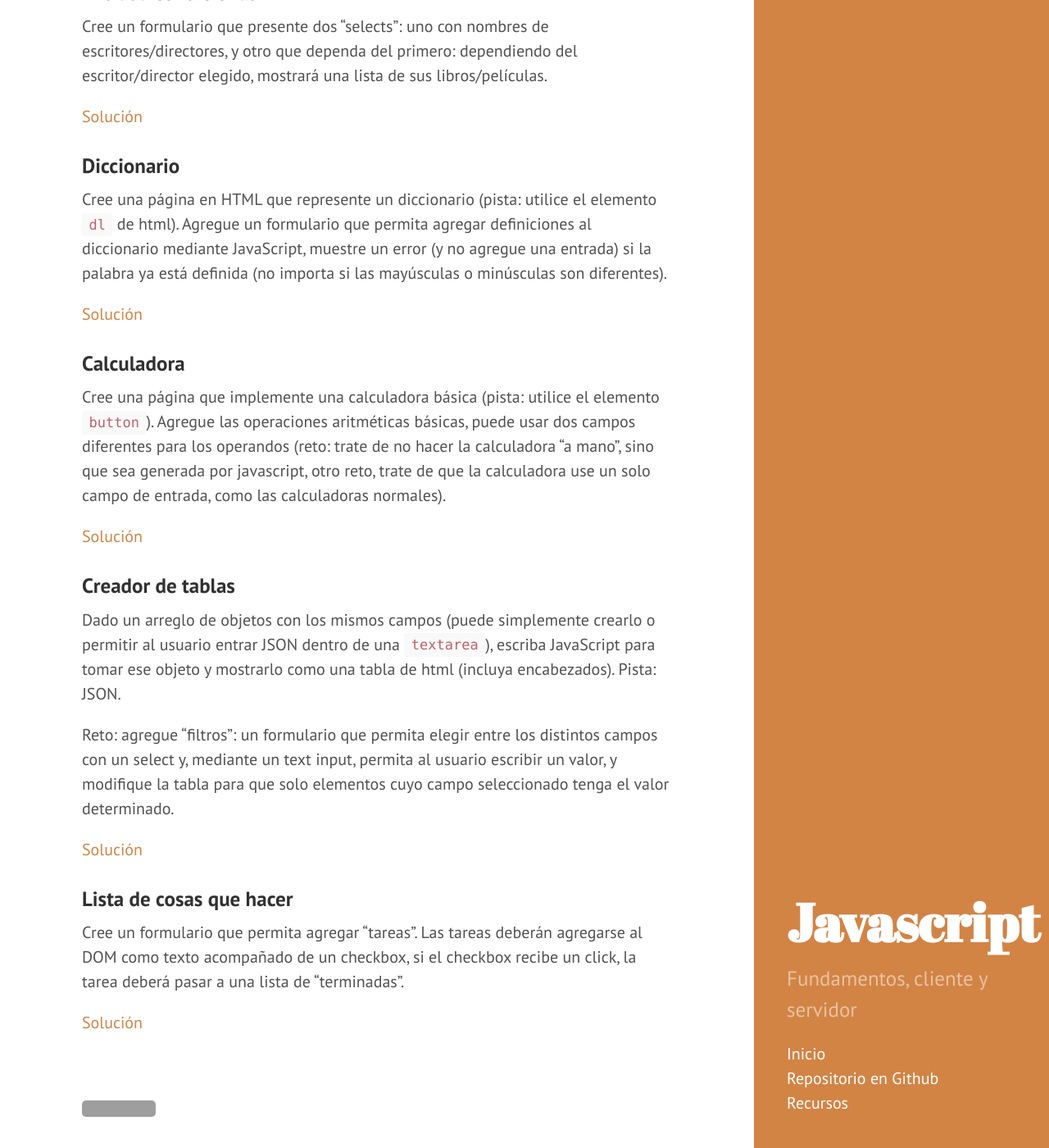
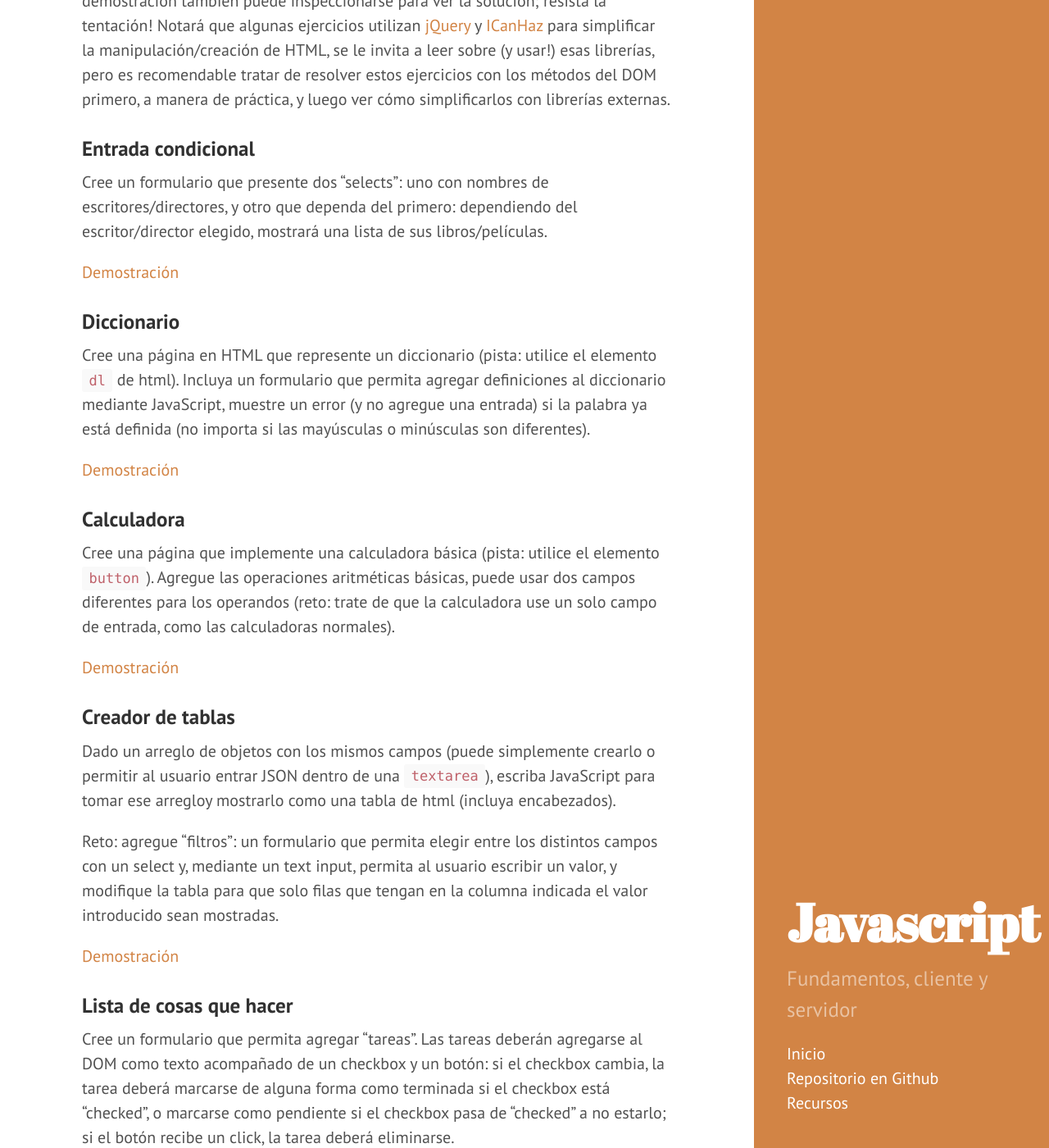
Before and after one commit to rizoma/javascript, a Jekyll site: the page built from _posts/guias/2014-11-21-ejercicios_dom.md, in a window 1280 px wide and 1400 px high, scrolled down 1817 px. Shown: the whole window at 82% size. Built offline with Jekyll 4.4.1, drawn with Linux system fonts in a browser that asks for light colours; Markdown is read by kramdown in place of the engine named in the settings; some of the changed text lies outside the part shown; grey boxes are pictures that could not be loaded.

Commit message:
solución->demo, arregla descripciones, más sobre las soluciones

```diff
--- a/_posts/guias/2014-11-21-ejercicios_dom.md
+++ b/_posts/guias/2014-11-21-ejercicios_dom.md
@@ -67,35 +67,37 @@ Por último, recuerde que puede ver el código fuente de una página mediante la
 
 ## Ejercicios
 
+Cada ejercicio tiene una "Demostración" simple; dada la naturaleza de JavaScript, la demostración también puede inspeccionarse para ver la solución; resista la tentación! Notará que algunas ejercicios utilizan [jQuery](http://learn.jquery.com/about-jquery/how-jquery-works/) y [ICanHaz](http://icanhazjs.com/) para simplificar la manipulación/creación de HTML, se le invita a leer sobre (y usar!) esas librerías, pero es recomendable tratar de resolver estos ejercicios con los métodos del DOM primero, a manera de práctica, y luego ver cómo simplificarlos con librerías externas.
+
 ### Entrada condicional
 
 Cree un formulario que presente dos "selects": uno con nombres de escritores/directores, y otro que dependa del primero: dependiendo del escritor/director elegido, mostrará una lista de sus libros/películas.
 
-[Solución]({{baseurl}}/codigo/entrada_condicional.html)
+[Demostración]({{baseurl}}/codigo/entrada_condicional.html)
 
 ### Diccionario
 
-Cree una página en HTML que represente un diccionario (pista: utilice el elemento `dl` de html). Agregue un formulario que permita agregar definiciones al diccionario mediante JavaScript, muestre un error (y no agregue una entrada) si la palabra ya está definida (no importa si las mayúsculas o minúsculas son diferentes).
+Cree una página en HTML que represente un diccionario (pista: utilice el elemento `dl` de html). Incluya un formulario que permita agregar definiciones al diccionario mediante JavaScript, muestre un error (y no agregue una entrada) si la palabra ya está definida (no importa si las mayúsculas o minúsculas son diferentes).
 
-[Solución]({{baseurl}}/codigo/diccionario.html)
+[Demostración]({{baseurl}}/codigo/diccionario.html)
 
 ### Calculadora
 
-Cree una página que implemente una calculadora básica (pista: utilice el elemento `button`). Agregue las operaciones aritméticas básicas, puede usar dos campos diferentes para los operandos (reto: trate de no hacer la calculadora "a mano", sino que sea generada por javascript, otro reto, trate de que la calculadora use un solo campo de entrada, como las calculadoras normales).
+Cree una página que implemente una calculadora básica (pista: utilice el elemento `button`). Agregue las operaciones aritméticas básicas, puede usar dos campos diferentes para los operandos (reto: trate de que la calculadora use un solo campo de entrada, como las calculadoras normales).
 
-[Solución]({{baseurl}}/codigo/calculadora.html)
+[Demostración]({{baseurl}}/codigo/calculadora.html)
 
 ### Creador de tablas
 
-Dado un arreglo de objetos con los mismos campos (puede simplemente crearlo o permitir al usuario entrar JSON dentro de una `textarea`), escriba JavaScript para tomar ese objeto y mostrarlo como una tabla de html (incluya encabezados). Pista: JSON.
+Dado un arreglo de objetos con los mismos campos (puede simplemente crearlo o permitir al usuario entrar JSON dentro de una `textarea`), escriba JavaScript para tomar ese arregloy mostrarlo como una tabla de html (incluya encabezados).
 
-Reto: agregue "filtros": un formulario que permita elegir entre los distintos campos con un select y, mediante un text input, permita al usuario escribir un valor, y modifique la tabla para que solo elementos cuyo campo seleccionado tenga el valor determinado.
+Reto: agregue "filtros": un formulario que permita elegir entre los distintos campos con un select y, mediante un text input, permita al usuario escribir un valor, y modifique la tabla para que solo filas que tengan en la columna indicada el valor introducido sean mostradas.
 
 
-[Solución]({{baseurl}}/codigo/tablas.html)
+[Demostración]({{baseurl}}/codigo/tablas.html)
 
 ### Lista de cosas que hacer
 
-Cree un formulario que permita agregar "tareas". Las tareas deberán agregarse al DOM como texto acompañado de un checkbox, si el checkbox recibe un click, la tarea deberá pasar a una lista de "terminadas".
+Cree un formulario que permita agregar "tareas". Las tareas deberán agregarse al DOM como texto acompañado de un checkbox y un botón: si el checkbox cambia, la tarea deberá marcarse de alguna forma como terminada si el checkbox está "checked", o marcarse como pendiente si el checkbox pasa de "checked" a no estarlo; si el botón recibe un click, la tarea deberá eliminarse.
 
-[Solución]({{baseurl}}/codigo/todo.html)
+[Demostración]({{baseurl}}/codigo/todo.html)
```
